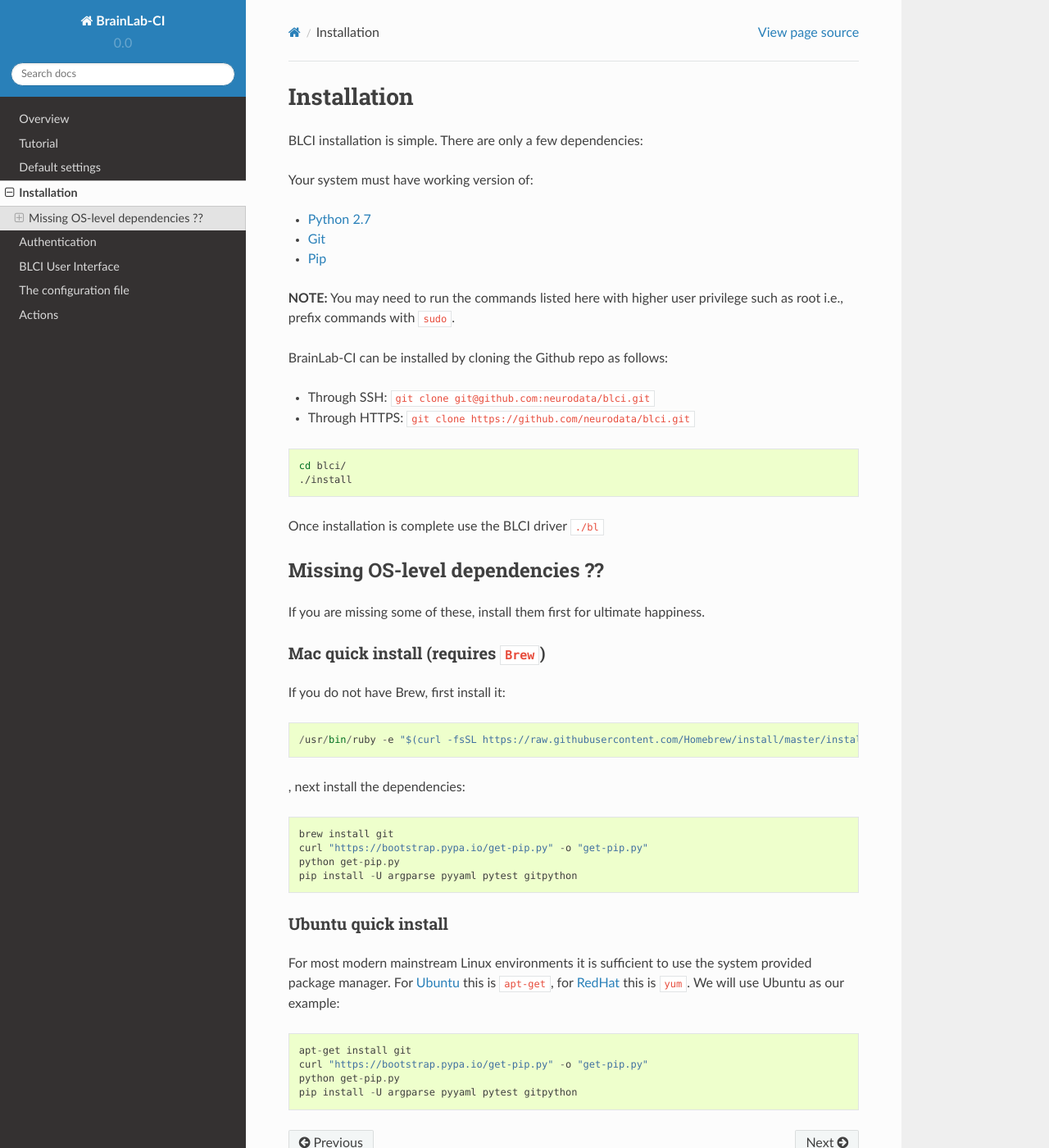
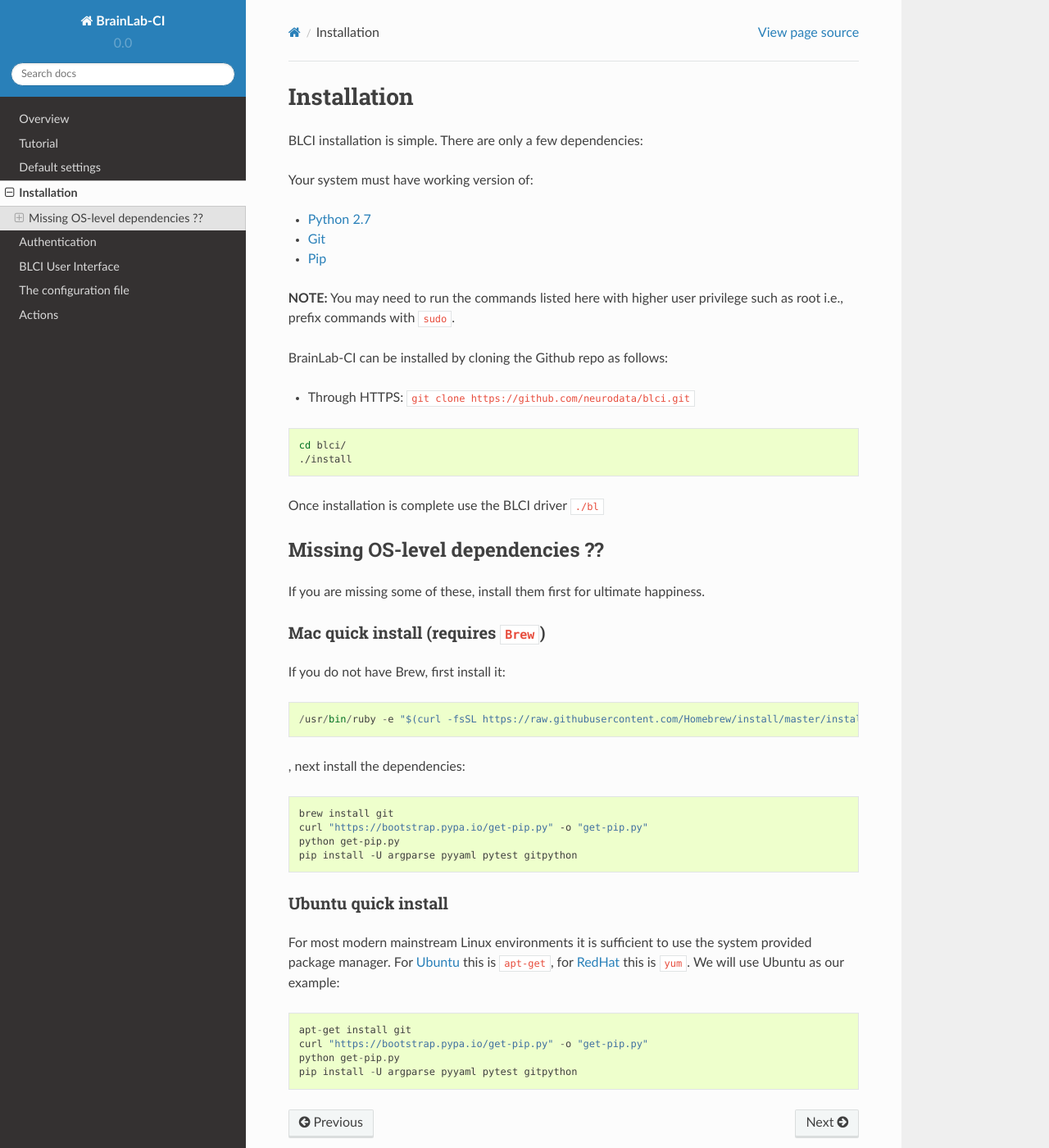
Before and after one commit to neurodata-arxiv/blci, a Sphinx documentation site: the page built from docs/source/install.md, in a window 1280 px wide and 1400 px high. Shown: the whole window at 82% size. Built offline with Sphinx 7.4.7 and the Read the Docs theme 2.0.0, drawn with Linux system fonts in a browser that asks for light colours.

````diff
--- a/docs/source/install.md
+++ b/docs/source/install.md
@@ -13,9 +13,8 @@ higher user privilege such as root i.e., prefix commands with `sudo`.
 
 BrainLab-CI can be installed by cloning the Github repo as follows:
 
-- Through SSH: `git clone git@github.com:neurodata/blci.git`
 - Through HTTPS: `git clone https://github.com/neurodata/blci.git`
-```sh
+```bash
 cd blci/
 ./install
 ```
@@ -34,7 +33,7 @@ If you do not have Brew, first install it:
 
 , next install the dependencies:
 
-```
+```bash
 brew install git
 curl "https://bootstrap.pypa.io/get-pip.py" -o "get-pip.py"
 python get-pip.py
````
Also changed, not shown: docs/source/tutorial.md (+18 -3 lines), 6 other files.
